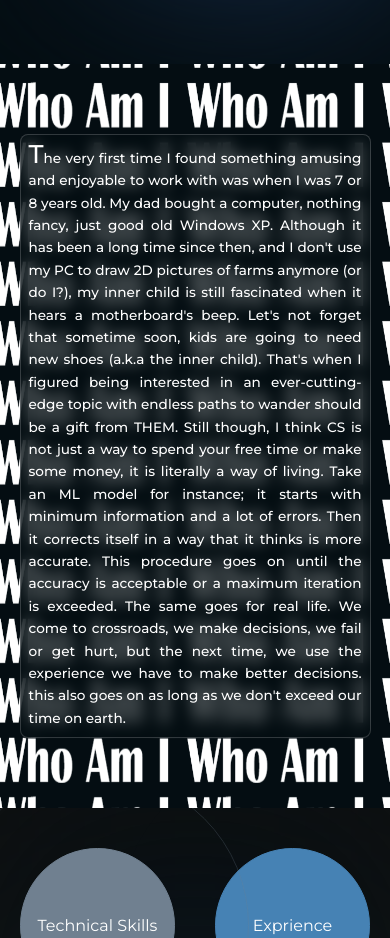
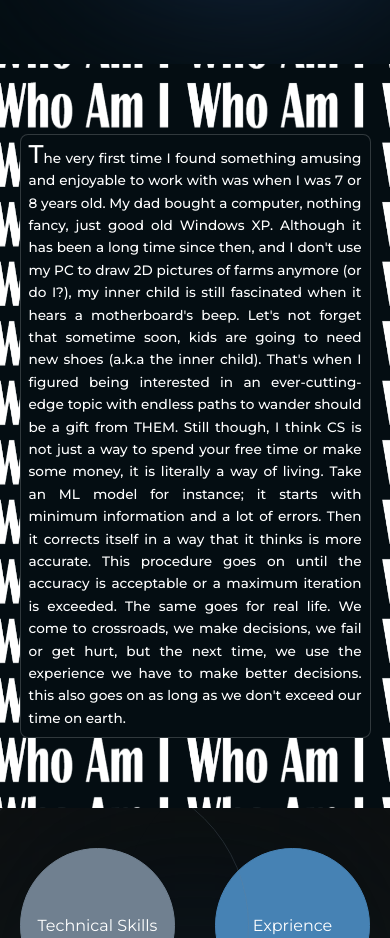
Before and after one commit to alivarastepour/Who_Am_I, a Next.js app: page / in a window 390 px wide. Shown: the part 880-1818 px from the top of the page. Built offline with nearby package versions, Linux system fonts and the light colour scheme.

Commit message:
UI enhancment

```diff
--- a/styles/whoAmI.module.scss
+++ b/styles/whoAmI.module.scss
@@ -187,7 +187,7 @@
       width: 90%;
       border-radius: 0.5rem;
       border: 1px solid rgba(255, 255, 255, 0.18);
-      @include blurry-background();
+      // @include blurry-background();
     }
   }
 }
```
